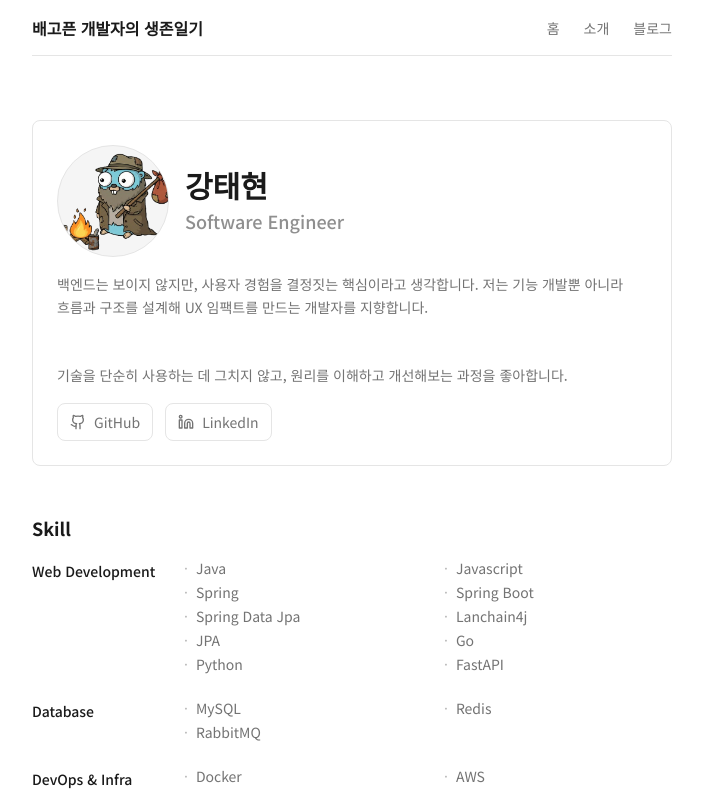
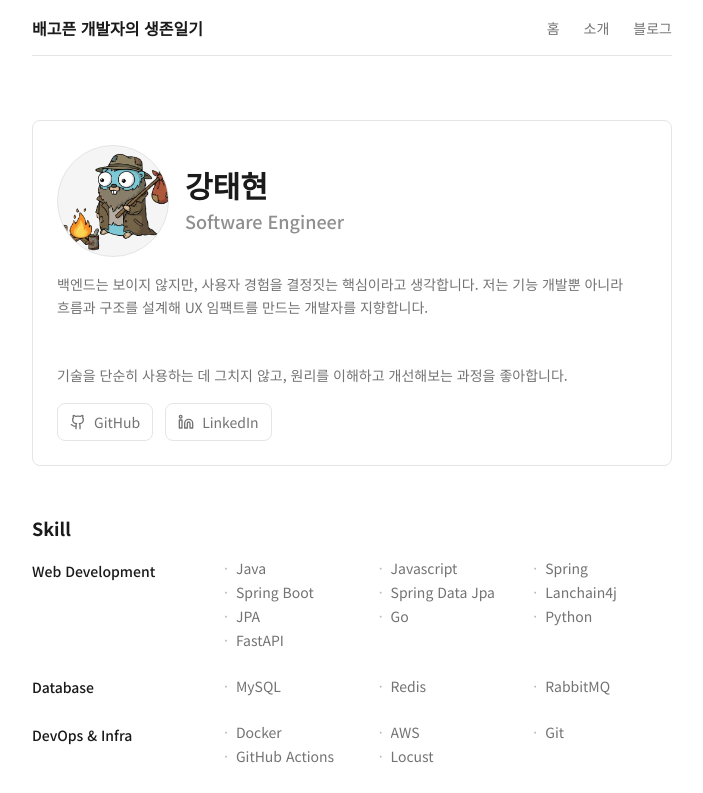
Before and after one commit to polyglot-k/polyglot-k.github.io, a Next.js app: page /about in a window 1280 px wide. Shown: the top 793 px of the page, without its empty margins (288-991 px from the left). Built offline with nearby package versions, Linux system fonts and the light colour scheme.

Commit message:
feat: implement about page displaying personal skills, career, and education.

```diff
--- a/src/app/about/page.tsx
+++ b/src/app/about/page.tsx
@@ -13,13 +13,13 @@ export default function AboutPage() {
                 <h2 className="text-lg font-bold mb-4">Skill</h2>
                 <div className="space-y-6">
                     {skillsData.map((group) => (
-                        <div key={group.category} className="flex flex-col md:flex-row gap-2 md:gap-6">
+                        <div key={group.category} className="flex flex-col md:flex-row gap-2 md:gap-16">
                             <div className="w-full md:w-32 flex-shrink-0">
                                 <span className="text-sm font-medium text-foreground">
                                     {group.category}
                                 </span>
                             </div>
-                            <div className="flex-1 grid grid-cols-2 gap-x-4 md:gap-x-8 gap-y-1">
+                            <div className="flex-1 grid grid-cols-2 md:grid-cols-3 gap-x-4 gap-y-1">
                                 {group.skills.flat().map((skill, idx) => (
                                     <div key={idx} className="flex items-center gap-2 text-xs md:text-sm text-muted-foreground">
                                         <span className="text-muted-foreground/50">·</span>
```
